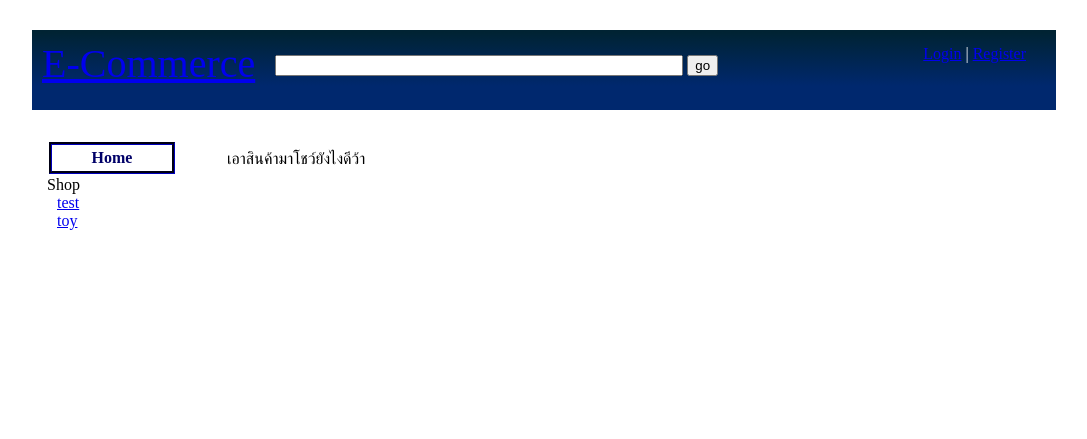
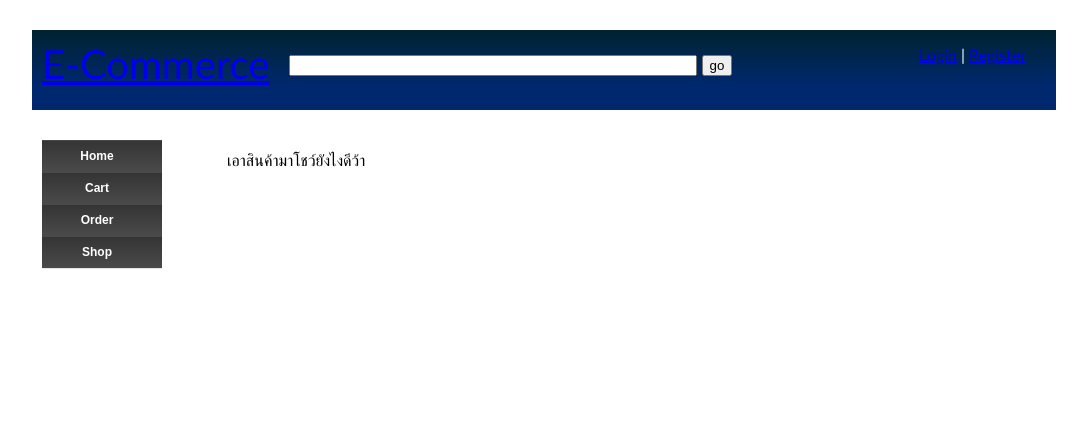
Before and after one commit to thitikom/SeNamo, a Django app: page / in a window 1280 px wide. Shown: the top 439 px of the page, without its empty margins (111-1198 px from the left). Run offline with Django 3.2, Linux system fonts and the light colour scheme; data comes from the database, SQL or seed files in the repository; both versions use the stored data as it was after the commit; parts of the project's set-up code (start-up, migrations or seed data) failed here and were passed over.

Commit message:
MORE CSS!!

```diff
--- a/media/css/main.css
+++ b/media/css/main.css
@@ -26,6 +26,10 @@
 //  background-color:lightgray;
 }
 
+
+body{
+    font-family: "Trebuchet MS";
+}
 #header{
     margin-top:10px;
     left:15px;
--- /dev/null
+++ b/media/css/menu.css
@@ -0,0 +1,104 @@
+#wrapper {
+    width:120px;
+    margin: 0 auto;
+}
+
+.ac-menu,
+.ac-menu ul,
+.ac-menu li,
+.ac-menu a,
+.ac-menu span {
+    margin: 0;
+    padding: 0;
+    border: 0;
+    outline: none;
+}
+
+.ac-menu li {
+    list-style: none;
+}
+
+/* Accordian Style */
+
+.ac-menu li > a {
+    display: block;
+    position: relative;
+    min-width: 50px;
+    padding: 0 10px 0 0;
+    text-align: center;
+    height: 32px;
+
+    color: #FFFFFF;
+    font: bold 12px/32px Arial, sans-serif;
+    text-decoration: none;
+
+
+    background: #343435;
+    background: -moz-linear-gradient(top, #343435 1%, #4a4a4a 100%);
+    background: -webkit-gradient(linear, left top, left bottom, color-stop(1%,#343435), color-stop(100%,#4a4a4a));
+    background: -webkit-linear-gradient(top, #343435 1%,#4a4a4a 100%);
+    background: -o-linear-gradient(top, #343435 1%,#4a4a4a 100%);
+    background: -ms-linear-gradient(top, #343435 1%,#4a4a4a 100%);
+    background: linear-gradient(top, #343435 1%,#4a4a4a 100%);
+
+    -webkit-box-shadow: inset 0px 1px 0px 0px rgba(255,255,255, .1), 0px 1px 0px 0px rgba(0,0,0, .1);
+    -moz-box-shadow: inset 0px 1px 0px 0px rgba(255,255,255, .1), 0px 1px 0px 0px rgba(0,0,0, .1);
+    box-shadow: inset 0px 1px 0px 0px rgba(255,255,255, .1), 0px 1px 0px 0px rgba(0,0,0, .1);
+}
+
+.ac-menu > li:hover > a,
+.ac-menu > li:target > a {
+    text-shadow: 1px 1px 1px rgba(255,255,255, .2);
+
+
+    background: #20a4ca;
+    background: -moz-linear-gradient(top, #20a4ca 1%, #47b5d4 100%);
+    background: -webkit-gradient(linear, left top, left bottom, color-stop(1%,#20a4ca), color-stop(100%,#47b5d4));
+    background: -webkit-linear-gradient(top, #20a4ca 1%,#47b5d4 100%);
+    background: -o-linear-gradient(top, #20a4ca 1%,#47b5d4 100%);
+    background: -ms-linear-gradient(top, #20a4ca 1%,#47b5d4 100%);
+    background: linear-gradient(top, #20a4ca 1%,#47b5d4 100%);
+
+
+    -webkit-box-shadow: inset 0px 1px 0px 0px rgba(255,255,255, .1), 0px 1px 0px 0px rgba(0,0,0, .1);
+    -moz-box-shadow: inset 0px 1px 0px 0px rgba(255,255,255, .1), 0px 1px 0px 0px rgba(0,0,0, .1);
+    box-shadow: inset 0px 1px 0px 0px rgba(255,255,255, .1), 0px 1px 0px 0px rgba(0,0,0, .1);
+
+}
+
+
+
+/* Sub-Menu */
+
+.sub-menu li a {
+    color: #797979;
+    text-shadow: 1px 1px 0px rgba(255,255,255, .2);
+
+    background: #eae9e9;
+    border-bottom: 1px solid #c1bfbf;
+
+    -webkit-box-shadow: inset 0px 1px 0px 0px rgba(255,255,255, .1), 0px 1px 0px 0px rgba(0,0,0, .1);
+    -moz-box-shadow: inset 0px 1px 0px 0px rgba(255,255,255, .1), 0px 1px 0px 0px rgba(0,0,0, .1);
+    box-shadow: inset 0px 1px 0px 0px rgba(255,255,255, .1), 0px 1px 0px 0px rgba(0,0,0, .1);
+}
+
+.sub-menu li:hover a { background: #f6f5f5; }
+
+
+
+/* Accordian Function */
+
+.ac-menu li > .sub-menu {
+    height: 0;
+    overflow: hidden;
+
+    -webkit-transition: height .2s ease-in-out;
+    -moz-transition: height .2s ease-in-out;
+    -o-transition: height .2s ease-in-out;
+    -ms-transition: height .2s ease-in-out;
+    transition: height .2s ease-in-out;
+}
+
+.ac-menu li:target > .sub-menu {
+    height: 98px;
+}
--- a/templates/base.html
+++ b/templates/base.html
@@ -3,6 +3,7 @@
 <head>
     <title>{% block title %}Base Template{% endblock %}</title>
     <link rel='stylesheet' href="/media/css/main.css" type="text/css">
+    <link rel='stylesheet' href="/media/css/menu.css" type="text/css">
 </head>
 <body>
 <div id="container">
@@ -30,15 +31,28 @@
 
     <div id='sidemenu'>
     {% block sidemenu %}
-            <div class='menu1'><a href="/" class="menubox">Home</a></div>
-        {% if user.is_authenticated %}
-            <div class='menu1'><a href="/cart" class="menubox">Cart</a></div>
-            <div class='menu1'><a href='/history' class="menubox">Order</a></div>
-        {% endif %}
-            <div class='menu1'>Shop</div>
-                {% for category in category_list %}
-                    <div class='menu2'><a href="/category/{{ category.id }}">{{ category.name }}</a></div>
-                {% endfor %}
+        <div id="wrapper">
+            <ul class="ac-menu">
+                <li id="one">
+                    <a href="/">Home</a>
+                </li>
+                <li id="two">
+                    <a href="/cart">Cart</a>
+                </li>
+                <li id="three">
+                    <a href="/history">Order</a>
+                </li>
+                <li id="four">
+                    <a href="#four">Shop</a>
+                    <ul class="sub-menu">
+                        {% for category in category_list %}
+                        <li><a href="/category/{{ category.id }}">{{ category.name }}</a></li>
+                        {% endfor %}
+                    </ul>
+                </li>
+            </ul>
+        </div><!--end accordian-->
+        <!--end wrapper-->
     {% endblock %}
     </div>
     <div id="content">
```
Also changed, not shown: templates/backoffice_base.html (+41 -0 lines), SeNamo.db.
